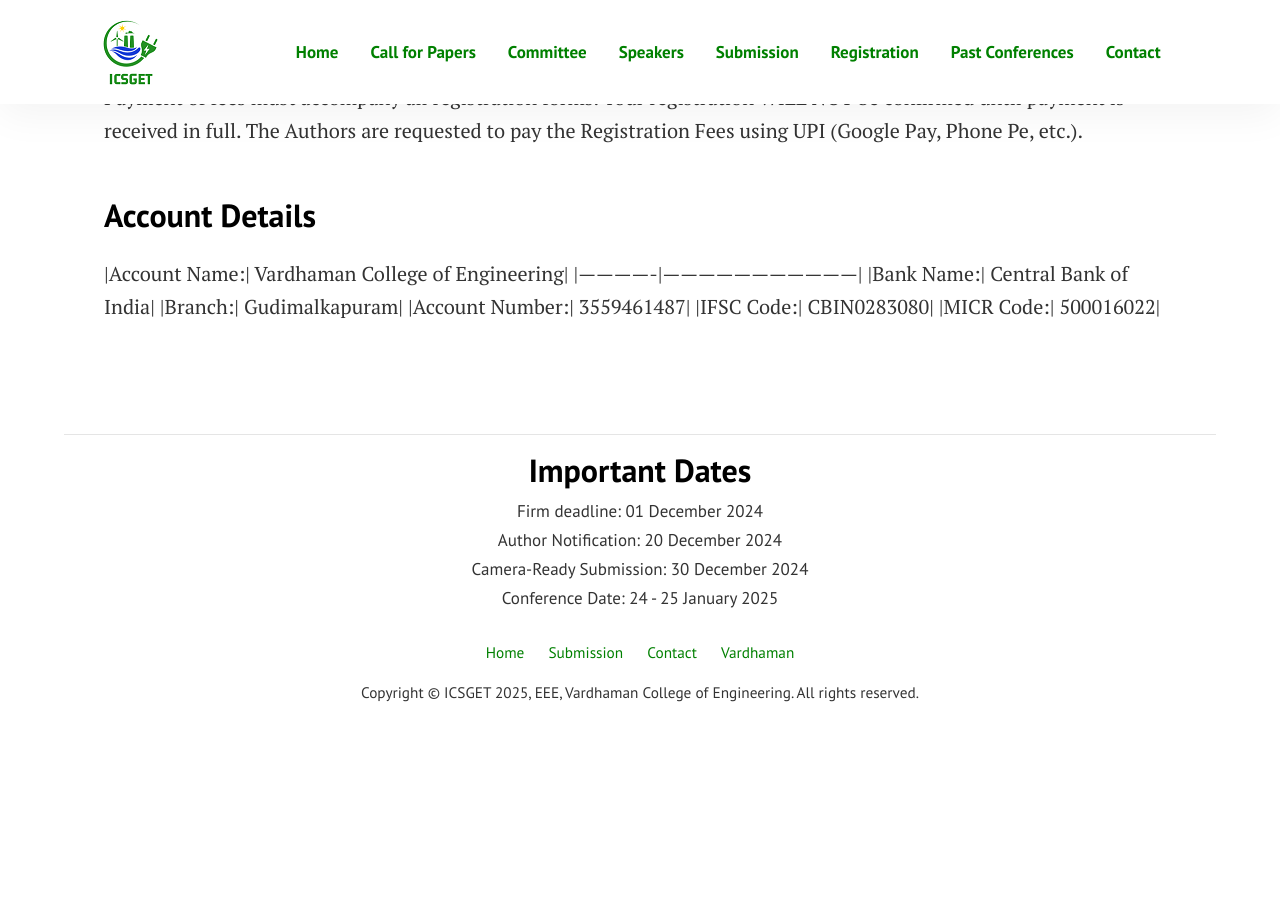
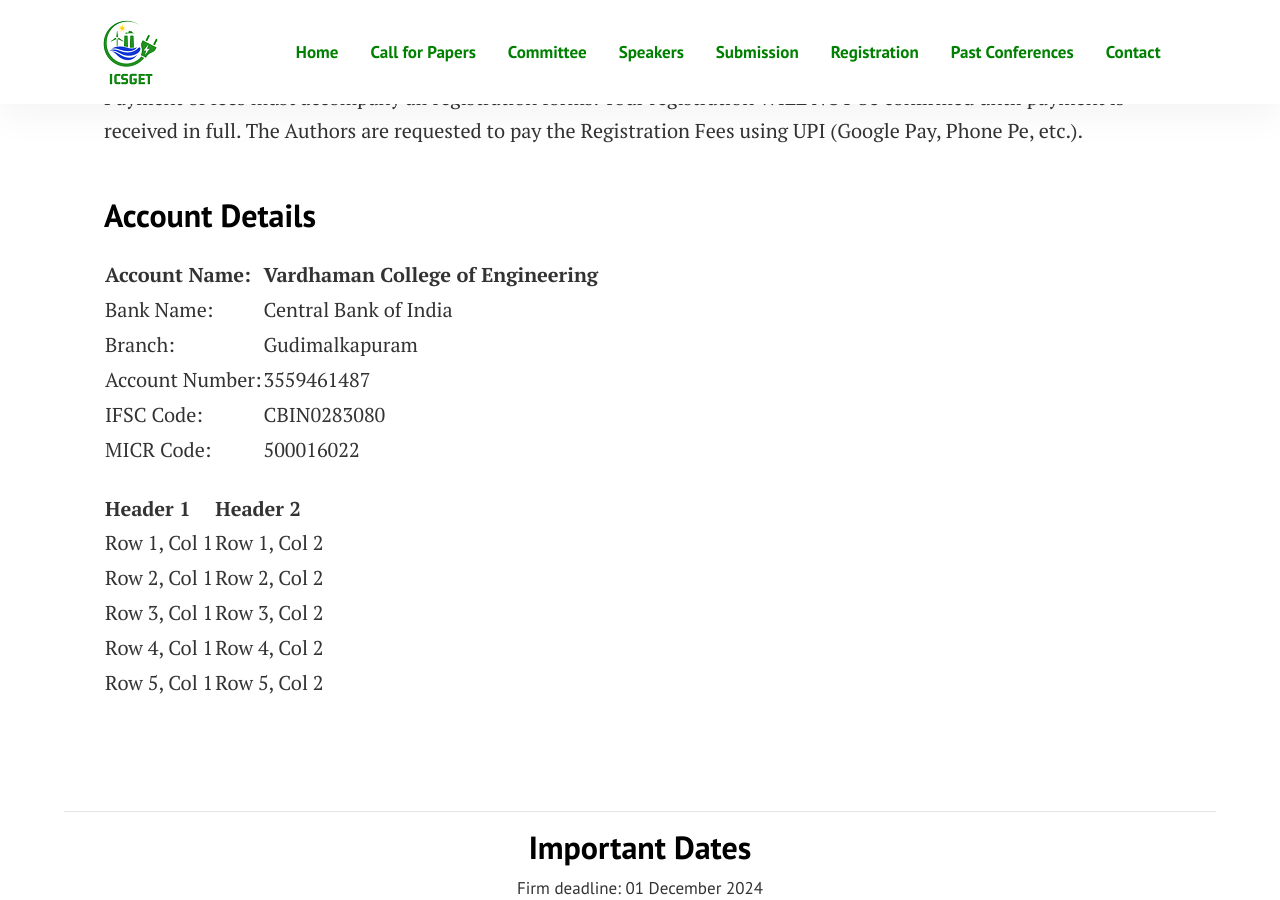
Before and after one commit to sravivarmanvce/temp, a Jekyll site: the page built from pages/registration.md, in a window 1280 px wide and 900 px high, scrolled down 652 px. Built offline with Jekyll 4.4.1, drawn with Linux system fonts in a browser that asks for light colours; before the commit the page ends 1387 px from its top, so only the background shows below that.

Commit message:
Update registration.md

```diff
--- a/pages/registration.md
+++ b/pages/registration.md
@@ -27,10 +27,21 @@ Payment of fees must accompany all registration forms. Your registration WILL NO
 
 
 ## Account Details
-|Account Name:| Vardhaman College of Engineering|
-|-------------|---------------------------------|
-|Bank Name:| Central Bank of India|
-|Branch:| Gudimalkapuram|
-|Account Number:| 3559461487|
-|IFSC Code:| CBIN0283080|
-|MICR Code:| 500016022|
+
+| Account Name: | Vardhaman College of Engineering |
+| ------------- | -------------------------------- |
+| Bank Name: | Central Bank of India |
+| Branch: | Gudimalkapuram |
+| Account Number: | 3559461487 |
+| IFSC Code: | CBIN0283080 |
+| MICR Code: | 500016022 |
+
+
+
+| Header 1 | Header 2 |
+|----------|----------|
+| Row 1, Col 1 | Row 1, Col 2 |
+| Row 2, Col 1 | Row 2, Col 2 |
+| Row 3, Col 1 | Row 3, Col 2 |
+| Row 4, Col 1 | Row 4, Col 2 |
+| Row 5, Col 1 | Row 5, Col 2 |
```
